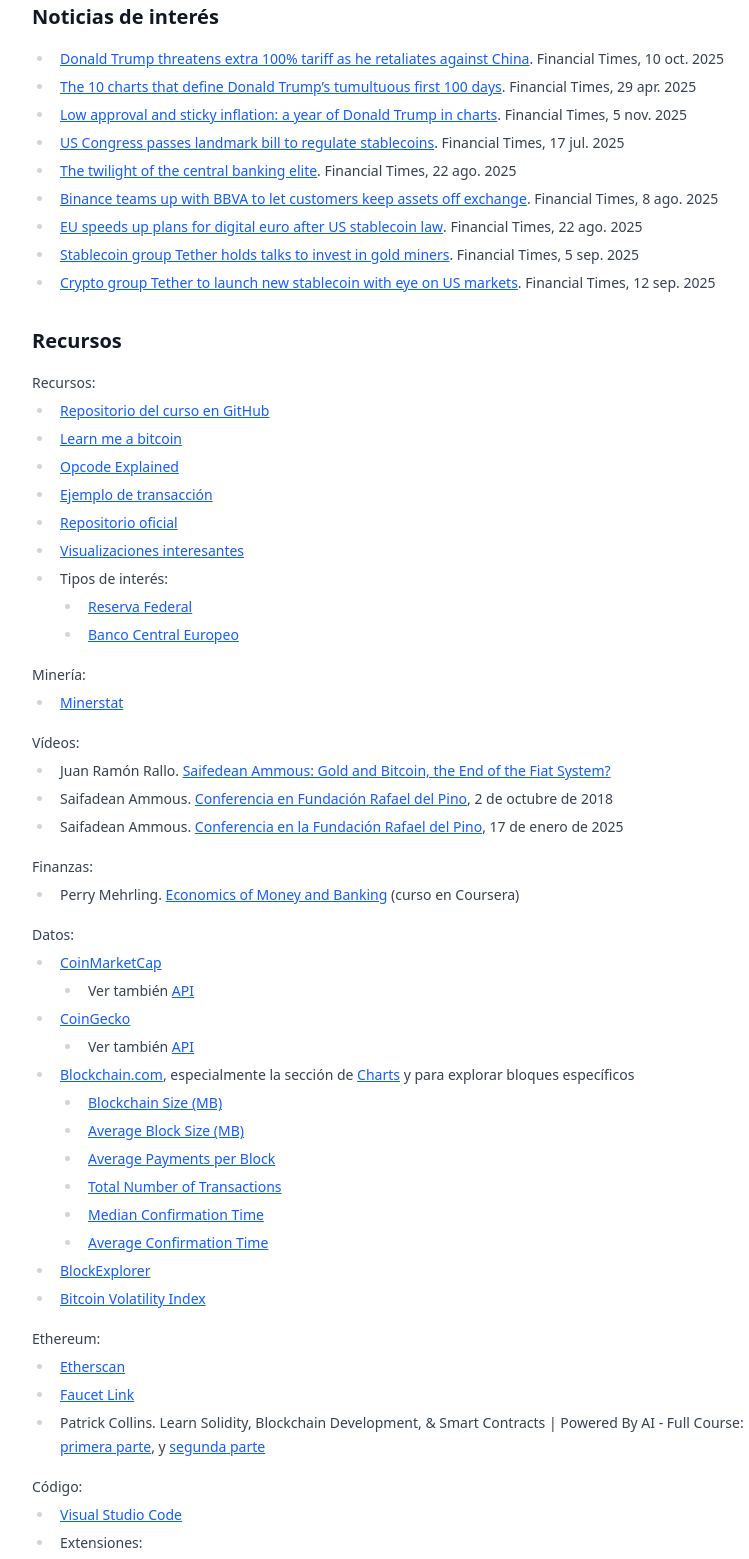
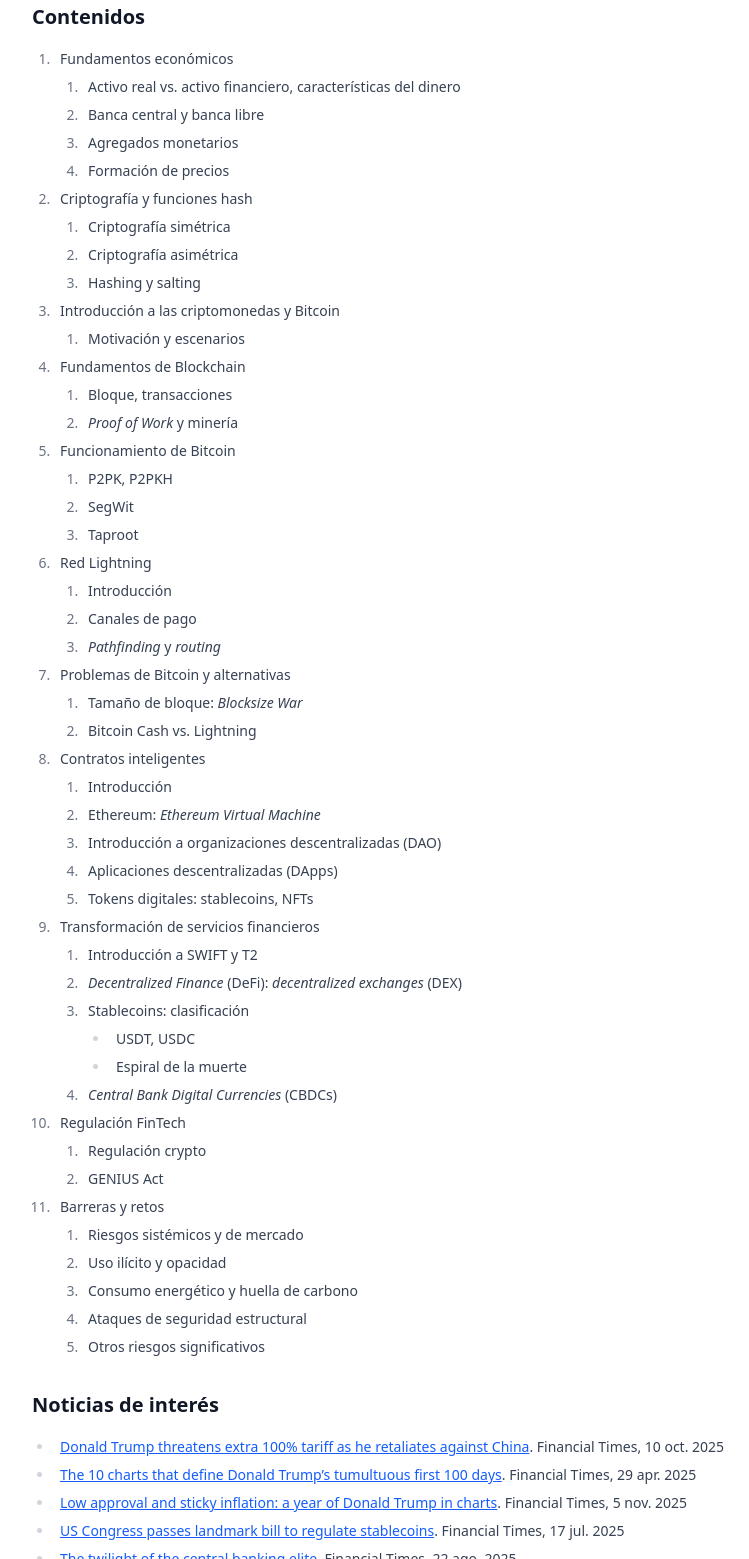
Before and after one commit to MiguelPuntoEs/miguel.es, an Astro site: page /courses/blockchain in a window 1280 px wide. Shown: the part 317-1876 px from the top of the page, without its empty margins (240-989 px from the left). Built offline with nearby package versions, Linux system fonts and the light colour scheme; Astro itself is replaced by a stand-in of ours.

Commit message:
doc: added blockchain contents

```diff
--- a/src/pages/courses/blockchain.md
+++ b/src/pages/courses/blockchain.md
@@ -8,6 +8,56 @@
 
 **Profesor:** Miguel González Calvo
 **Programa académico:** Grado en Inteligencia Artificial
+
+## Contenidos
+
+1. Fundamentos económicos
+   1. Activo real vs. activo financiero, características del dinero
+   2. Banca central y banca libre
+   3. Agregados monetarios
+   4. Formación de precios
+2. Criptografía y funciones hash
+   1. Criptografía simétrica
+   2. Criptografía asimétrica
+   3. Hashing y salting
+3. Introducción a las criptomonedas y Bitcoin
+   1. Motivación y escenarios
+4. Fundamentos de Blockchain
+   1. Bloque, transacciones
+   2. *Proof of Work* y minería
+5. Funcionamiento de Bitcoin
+   1. P2PK, P2PKH
+   2. SegWit
+   3. Taproot
+6. Red Lightning
+   1. Introducción
+   2. Canales de pago
+   3. *Pathfinding* y *routing*
+7. Problemas de Bitcoin y alternativas
+   1. Tamaño de bloque: *Blocksize War*
+   2. Bitcoin Cash vs. Lightning
+8. Contratos inteligentes
+   1. Introducción
+   2. Ethereum: *Ethereum Virtual Machine*
+   3. Introducción a organizaciones descentralizadas (DAO)
+   4. Aplicaciones descentralizadas (DApps)
+   5. Tokens digitales: stablecoins, NFTs
+9. Transformación de servicios financieros
+   1. Introducción a SWIFT y T2
+   2. *Decentralized Finance* (DeFi): *decentralized exchanges* (DEX)
+   3. Stablecoins: clasificación
+      - USDT, USDC
+      - Espiral de la muerte
+   4. *Central Bank Digital Currencies* (CBDCs)
+10. Regulación FinTech
+    1. Regulación crypto
+    2. GENIUS Act
+11. Barreras y retos
+    1. Riesgos sistémicos y de mercado
+    2. Uso ilícito y opacidad
+    3. Consumo energético y huella de carbono
+    4. Ataques de seguridad estructural
+    5. Otros riesgos significativos
 
 ## Noticias de interés
 
@@ -31,8 +81,8 @@
 - [Repositorio oficial](https://github.com/bitcoin/bitcoin)
 - [Visualizaciones interesantes](https://wickedsmartbitcoin.com)
 - Tipos de interés:
-  -  [Reserva Federal](https://fred.stlouisfed.org/series/FEDFUNDS)
-  -  [Banco Central Europeo](https://www.ecb.europa.eu/stats/policy_and_exchange_rates/key_ecb_interest_rates/html/index.en.html)
+  - [Reserva Federal](https://fred.stlouisfed.org/series/FEDFUNDS)
+  - [Banco Central Europeo](https://www.ecb.europa.eu/stats/policy_and_exchange_rates/key_ecb_interest_rates/html/index.en.html)
 
 Minería:
 - [Minerstat](https://minerstat.com/coins)
```
